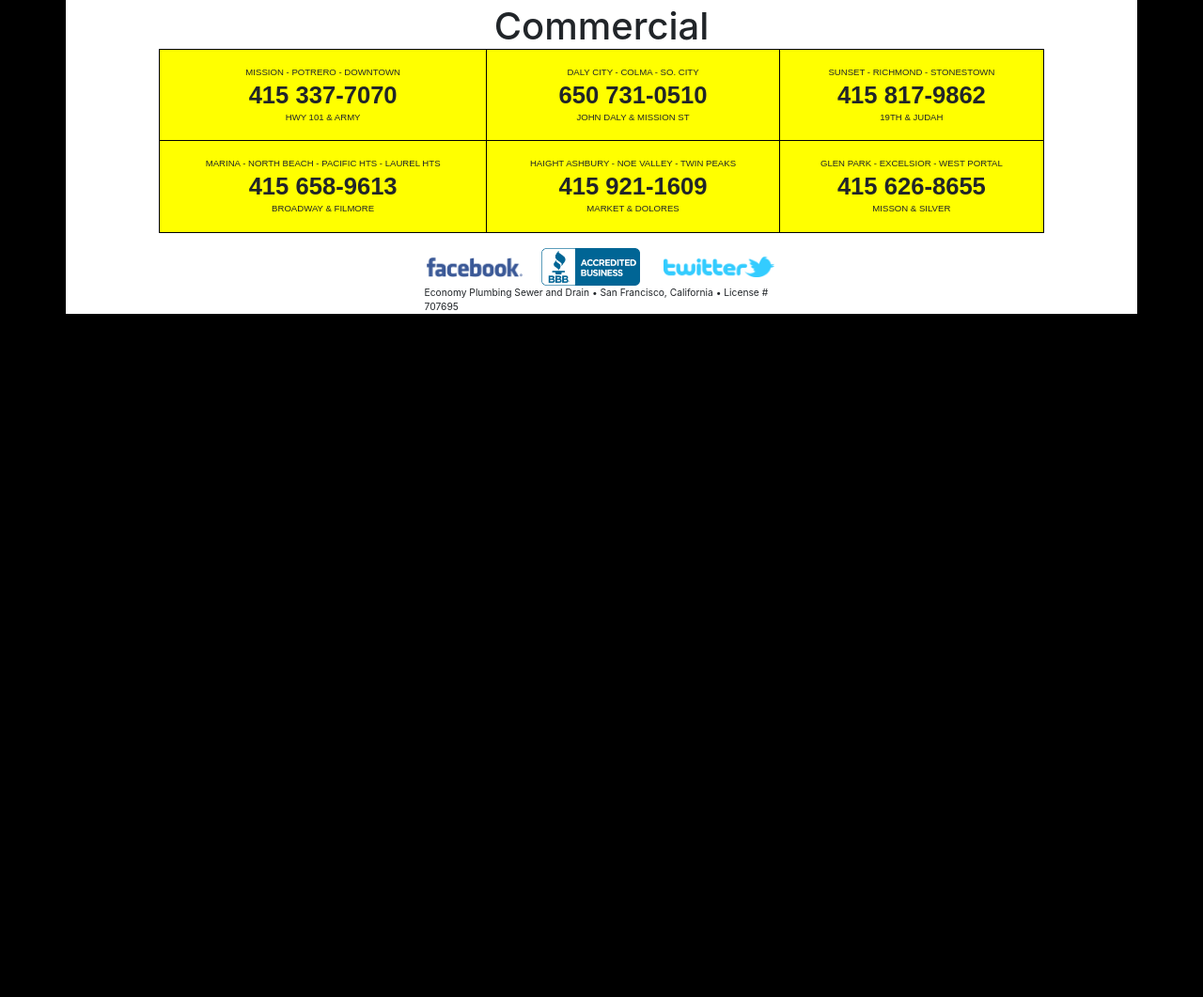
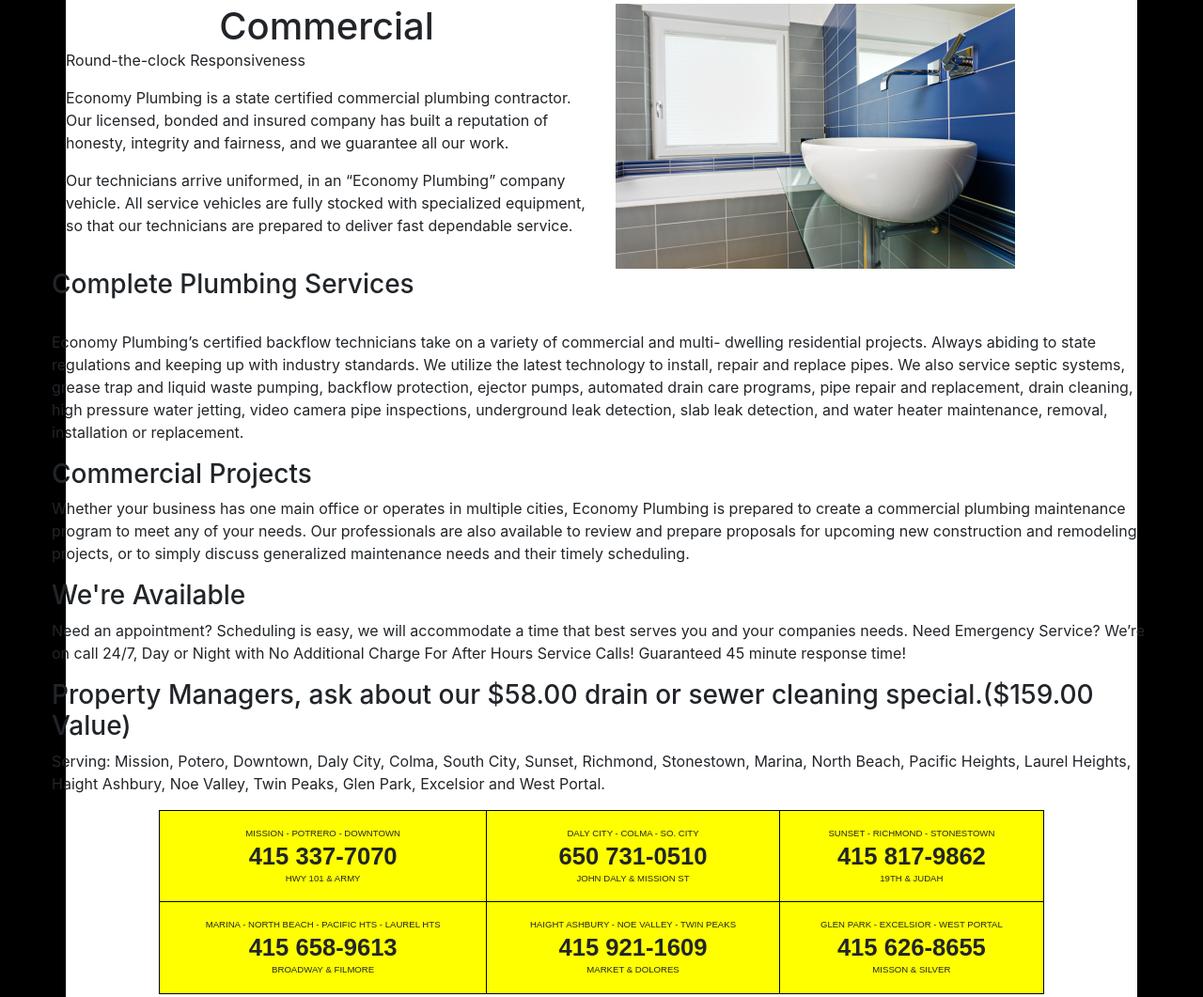
Before and after one commit to PhillipChang/economysf, a plain HTML site: page commercial-plumbing.html in a window 1280 px wide. Shown: the part 403-1464 px from the top of the page at 94% size. Before the commit the page ends 800 px from the top, so only its background shows below. Drawn offline with nearby package versions, Linux system fonts and the light colour scheme.

Commit message:
Add Commercial page information

```diff
--- a/commercial-plumbing.html
+++ b/commercial-plumbing.html
@@ -141,7 +141,37 @@
     <!-- BODY CONTENT -->
     <div class="row">
       <div class="col-sm">
-        <h1 class="center textcenter">Commercial</h1>
+        <div class="row">
+          <div class="col-sm">
+            <h1 class="center textcenter">Commercial</h1>
+            <p>Round-the-clock Responsiveness</p>
+            <p>Economy Plumbing is a state certified commercial plumbing contractor. Our licensed, bonded and insured company has built a reputation of honesty, integrity and fairness, and we guarantee all our work.</p>
+            <p>Our technicians arrive uniformed, in an “Economy Plumbing” company vehicle. All service vehicles are fully stocked with specialized equipment, so that our technicians are prepared to deliver fast dependable service.</p>
+          </div>
+          <div class="col-sm">
+            <img src="Images/Commercial/sink.jpg" alt="sink"/>
+          </div>
+          <div class="row">
+            <div class="col-sm">
+              <h3>Complete Plumbing Services</h3>
+              <p>
+                <br/>Economy Plumbing’s certified backflow technicians take on a variety of commercial and multi- dwelling residential projects. Always abiding to state regulations and keeping up with industry standards. We utilize the latest technology to install, repair and replace pipes. We also service septic systems, grease trap and liquid waste pumping, backflow protection, ejector pumps, automated drain care programs, pipe repair and replacement, drain cleaning, high pressure water jetting, video camera pipe inspections, underground leak detection, slab leak detection, and water heater maintenance, removal, installation or replacement.
+              </p>
+              <h3>Commercial Projects</h3>
+              <p>
+                Whether your business has one main office or operates in multiple cities, Economy Plumbing is prepared to create a commercial plumbing maintenance program to meet any of your needs. Our professionals are also available to review and prepare proposals for upcoming new construction and remodeling projects, or to simply discuss generalized maintenance needs and their timely scheduling.
+              </p>
+              <h3>We're Available</h3>
+              <p>
+                Need an appointment? Scheduling is easy, we will accommodate a time that best serves you and your companies needs. Need Emergency Service? We’re on call 24/7, Day or Night with No Additional Charge For After Hours Service Calls! Guaranteed 45 minute response time!
+              </p>
+              <h3>Property Managers, ask about our $58.00 drain or sewer cleaning special.($159.00 Value)</h3>
+              <p>
+                Serving: Mission, Potero, Downtown, Daly City, Colma, South City, Sunset, Richmond, Stonestown, Marina, North Beach, Pacific Heights, Laurel Heights, Haight Ashbury, Noe Valley, Twin Peaks, Glen Park, Excelsior and West Portal.
+              </p>
+            </div>
+          </div>
+        </div>
       </div>
     </div>
 
```
